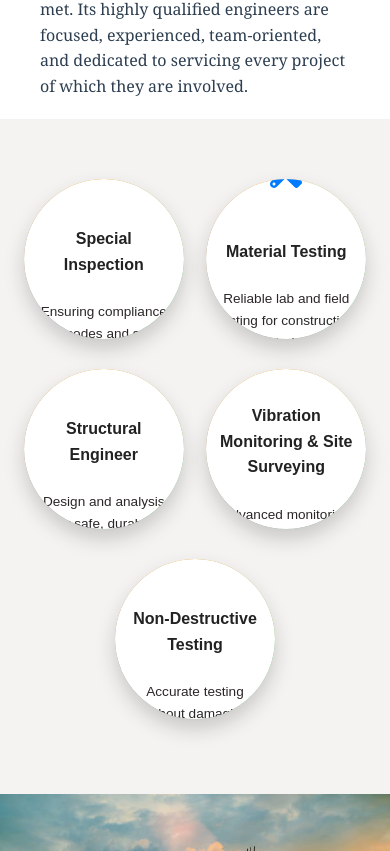
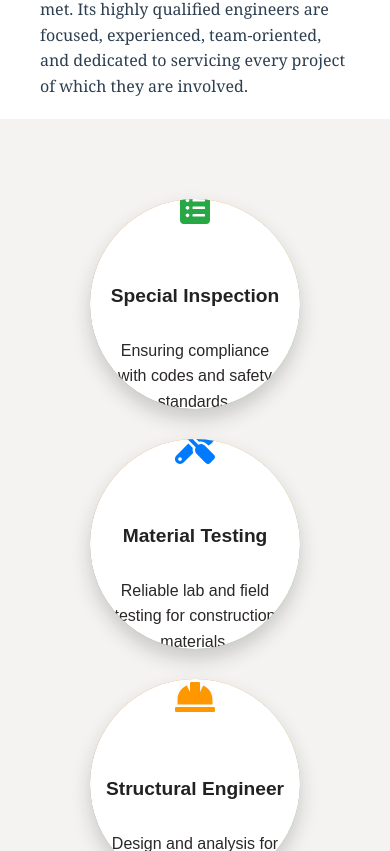
Before and after one commit to ChahinezBENF/AABuilding-front, a React (Vite) app: page /services in a window 390 px wide. Shown: the part 853-1704 px from the top of the page. Built offline with nearby package versions, Linux system fonts and the light colour scheme.

Commit message:
37 rd commit

```diff
--- a/src/styles/pages.css
+++ b/src/styles/pages.css
@@ -555,32 +555,37 @@ font-size: 3rem;
     height: 350px;
   }
 
+  /* //////// */
   .services-grid {
-    justify-content: center;
-    gap: 15px; /* smaller gap between cards */
+    display: flex;
+    flex-direction: column; /* stack cards vertically */
+    align-items: center;    /* center horizontally */
+    gap: 30px;              /* space between cards */
+    padding: 20px 10px;
   }
 
   .service-card {
-    width: 140px;       /* smaller diameter */
-    height: 140px;      /* smaller diameter */
-    padding: 10px;      /* reduce padding */
-    margin-bottom: 15px;
+    width: 180px;           /* circle width */
+    height: 180px;          /* circle height */
+    padding: 15px;
+    border-radius: 50%;     /* ensure perfect circle */
   }
 
   .service-card .icon {
-    font-size: 2rem;    /* smaller icon */
+    font-size: 2.5rem;
     margin-bottom: 20px;
   }
 
   .service-card h3 {
-    font-size: 1rem;    /* adjust title */
+    font-size: 1.2rem;
   }
 
   .service-card p {
-    font-size: 0.85rem; /* adjust text */
+    font-size: 1rem;
   }
 
   .service-card::before {
-    inset: -6px;         /* smaller spinning border */
+    inset: -8px;
   }
+
 }
```
